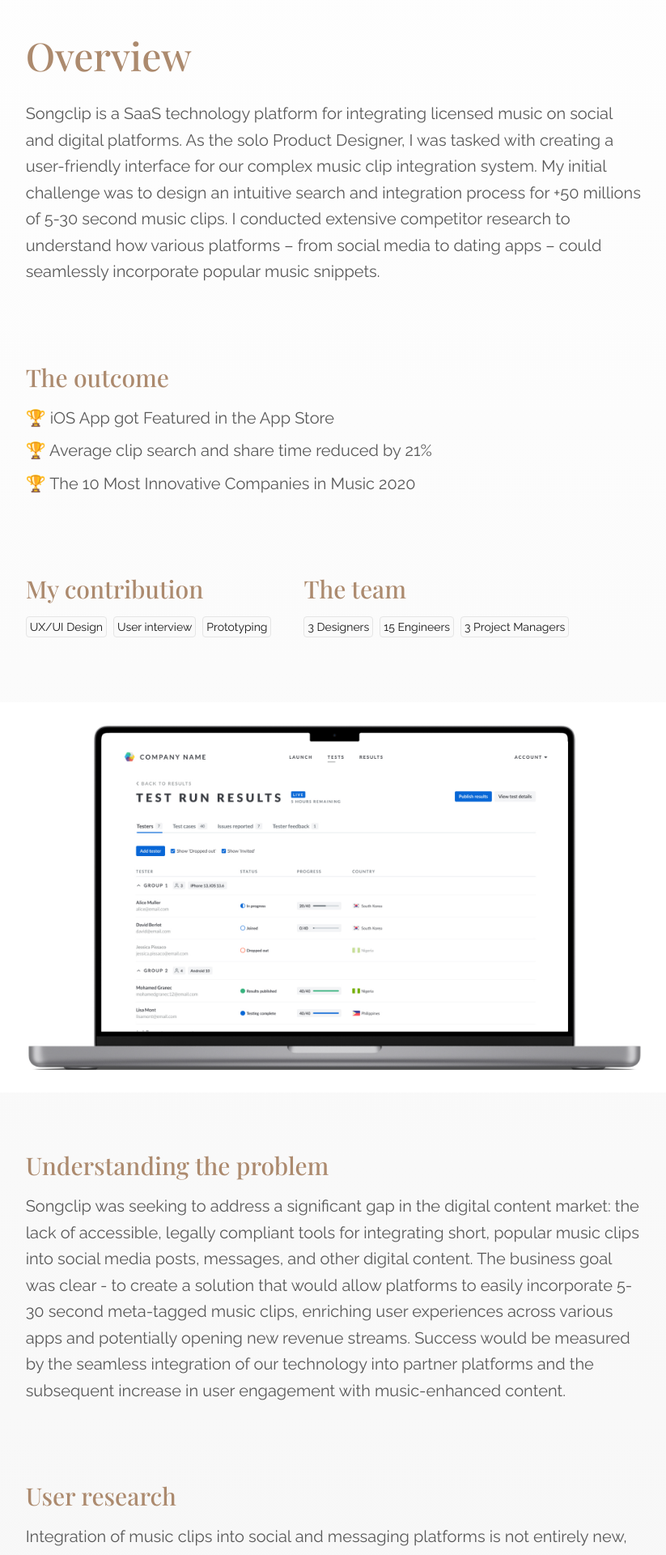
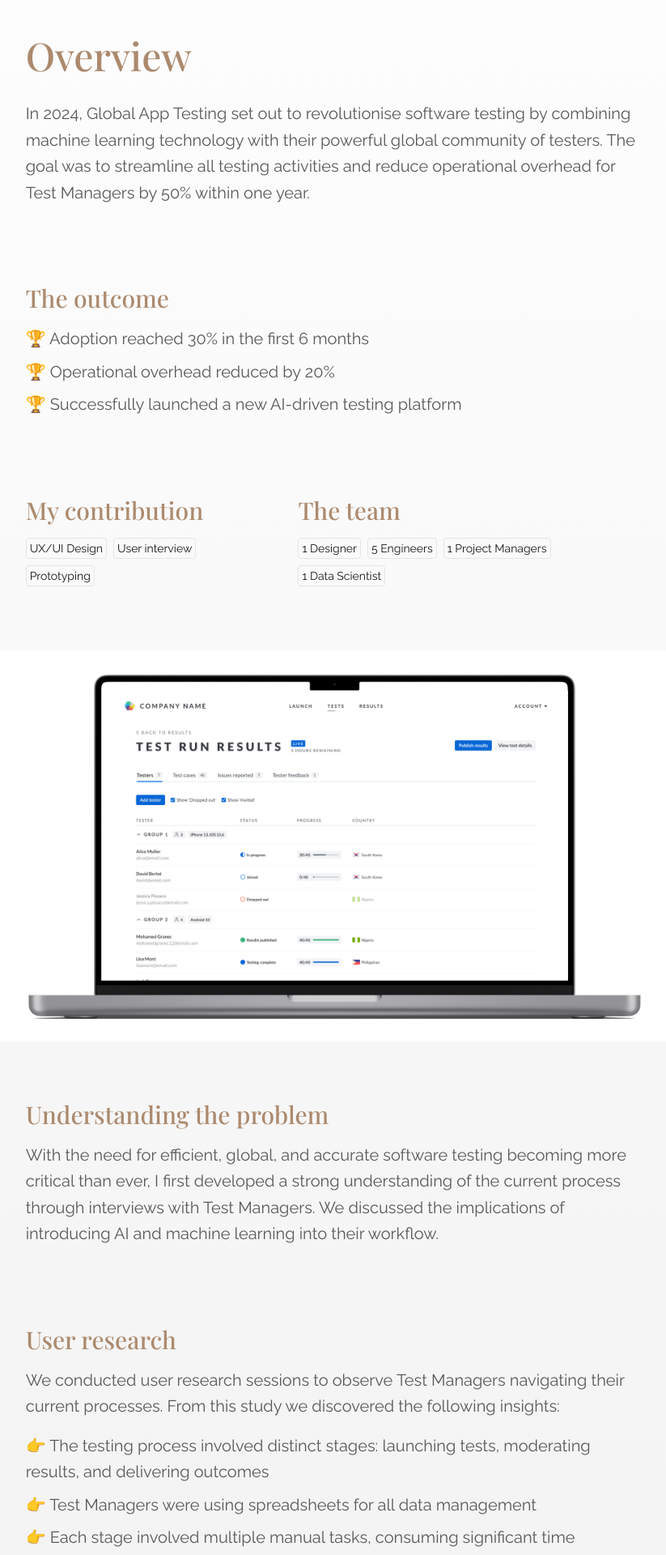
Before and after one commit to codeplaygroundspace/portfolio-designer, a Next.js app: page /global-app-testing in a window 1280 px wide. Shown: the part 400-2320 px from the top of the page at 81% size, without its empty margins (227-1050 px from the left). Built offline with nearby package versions, Linux system fonts and the light colour scheme; a web font is replaced by a local one.

Commit message:
add gat case study

```diff
--- a/src/app/global-app-testing/page.tsx
+++ b/src/app/global-app-testing/page.tsx
@@ -18,27 +18,24 @@ function CaseStudy() {
   return (
     <>
       <section className="my-grid">
-        <h1>Redesigning an App Testing experience with AI</h1>
+        <h1>Designing an AI Testing platform</h1>
       </section>
       <section className="my-grid">
         <h2>Overview</h2>
         <p>
-          Songclip is a SaaS technology platform for integrating licensed music
-          on social and digital platforms. As the solo Product Designer, I was
-          tasked with creating a user-friendly interface for our complex music
-          clip integration system. My initial challenge was to design an
-          intuitive search and integration process for +50 millions of 5-30
-          second music clips. I conducted extensive competitor research to
-          understand how various platforms – from social media to dating apps –
-          could seamlessly incorporate popular music snippets.
+          In 2024, Global App Testing set out to revolutionise software testing
+          by combining machine learning technology with their powerful global
+          community of testers. The goal was to streamline all testing
+          activities and reduce operational overhead for Test Managers by 50%
+          within one year.
         </p>
       </section>
       <section className="my-grid">
         <h3>The outcome</h3>
         <ul className="mt-4 list-inside space-y-2">
-          <li>🏆 iOS App got Featured in the App Store</li>
-          <li>🏆 Average clip search and share time reduced by 21%</li>
-          <li>🏆 The 10 Most Innovative Companies in Music 2020</li>
+          <li>🏆 Adoption reached 30% in the first 6 months</li>
+          <li>🏆 Operational overhead reduced by 20%</li>
+          <li>🏆 Successfully launched a new AI-driven testing platform</li>
         </ul>
       </section>
       <section className="my-grid flex flex-col lg:flex-row gap-4 lg:gap-8">
@@ -77,37 +74,31 @@ function CaseStudy() {
       <section className="my-grid">
         <h3>Understanding the problem</h3>
         <p>
-          Songclip was seeking to address a significant gap in the digital
-          content market: the lack of accessible, legally compliant tools for
-          integrating short, popular music clips into social media posts,
-          messages, and other digital content. The business goal was clear - to
-          create a solution that would allow platforms to easily incorporate
-          5-30 second meta-tagged music clips, enriching user experiences across
-          various apps and potentially opening new revenue streams. Success
-          would be measured by the seamless integration of our technology into
-          partner platforms and the subsequent increase in user engagement with
-          music-enhanced content.
+          With the need for efficient, global, and accurate software testing
+          becoming more critical than ever, I first developed a strong
+          understanding of the current process through interviews with Test
+          Managers. We discussed the implications of introducing AI and machine
+          learning into their workflow.
         </p>
       </section>
       <section className="my-grid">
         <h3>User research</h3>
         <p>
-          Integration of music clips into social and messaging platforms is not
-          entirely new, so after understanding the requirements, I began by
-          examining existing solutions. This investigation highlighted several
-          key considerations:
+          We conducted user research sessions to observe Test Managers
+          navigating their current processes. From this study we discovered the
+          following insights:
         </p>
         <ul className="mt-4 list-inside space-y-2">
           <li>
-            👉 How do we curate and present music clips to match user
-            preferences?
+            👉 The testing process involved distinct stages: launching tests,
+            moderating results, and delivering outcomes
           </li>
           <li>
-            👉 How do we ensure seamless integration across various platforms?
+            👉 Test Managers were using spreadsheets for all data management
           </li>
           <li>
-            👉 What UI elements will feel familiar to users of TikTok,
-            Instagram, and Snapchat?
+            👉 Each stage involved multiple manual tasks, consuming significant
+            time
           </li>
         </ul>
       </section>
@@ -135,19 +126,11 @@ function CaseStudy() {
       <section className="my-grid">
         <h3>Designing the solution</h3>
         <p>
-          Our solution was to build a platform that stores and track the data
-          that was currently living on spreadsheets and use machine learning and
-          AI to replace most of Test Managers decisions and actions.
-        </p>
-        <p>
-          The solution design process for Spoked involved extensive iteration
-          and user testing. I initially created a detailed user journey map to
-          outline key touchpoints and interactions. This was followed by
-          developing prototypes and exploring various approaches to
-          personalising training plans and boosting user engagement. The
-          challenge was to distill complex training data and features into a
-          streamlined, intuitive experience that would be accessible for both
-          beginners and advanced cyclists.
+          Solution design involved iteration and user testing. High-level logic
+          was mapped out, followed by prototypes. We explored various options,
+          particularly around automating decision-making processes. The
+          challenge was presenting complex testing data in a simple,
+          easy-to-understand way while incorporating AI assistance.
         </p>
       </section>
       <section className="my-image">
@@ -170,68 +153,29 @@ function CaseStudy() {
           priority
         />
       </section>
-
-      <section className="my-grid">
-        <h3>Web App design</h3>
-        <p>
-          In order to reach non-iOS users, I also designed a Progressive Web
-          Application suitable for users on desktop and mobile.
-        </p>
-      </section>
-      <section className="my-image">
-        <Image
-          src="/portfolio-songclip/songclip-web.jpeg"
-          alt="Songclip Progressive Web
-          Application mockup"
-          className="my-image"
-          width={1640}
-          height={400}
-          priority
-        />
-      </section>
-      <section className="my-grid">
-        <h3>Third-party integrations</h3>
-        <p>
-          The Songclip API lets other platforms make music part of what’s being
-          created, shared, and send. We worked in collaboration with Viber in
-          order to achieve a great integration between these two products.
-        </p>
-      </section>
-      <section className="my-image">
-        <Image
-          src="/portfolio-songclip/songclip-api.jpeg"
-          alt="Songclip API"
-          className="my-image"
-          width={1640}
-          height={400}
-          priority
-        />
-      </section>
       <section className="my-grid">
         <h3>User feedback</h3>
         <p>
-          Prototypes were iterated on multiple times after remote user testing
-          sessions. Users were asked to complete a full journey, from searching
-          for a music clip to sharing it on social platforms. We observed their
-          interactions with the search, preview, and sharing tools, and followed
-          up to understand their expectations for music integration in their
-          creative workflows.
+          Prototypes were iterated on after remote user testing sessions. Users
+          were asked to complete a full testing cycle using the new platform. We
+          observed their understanding of the AI-assisted process and followed
+          up to understand how they expected the new system to impact their
+          workflow.
         </p>
       </section>
       <section className="my-grid">
         <h3>The result</h3>
         <p>
-          The final design transformed how Songclip presents and integrates
-          music clips. The app now provides an intuitive search process with
-          clear preview and editing options and seamless sharing capabilities.
-          The design improvements simplified the user experience and addressed
-          the complexities of copyright compliance and cross-platform
-          compatibility.
+          The final design transformed the way Global App Testing manages the
+          testing process. The new platform stores and tracks data previously
+          managed in spreadsheets, using machine learning and AI to automate
+          many of the Test Managers decisions and actions. The testing process
+          was streamlined, with clear explanations of AI-assisted steps.
         </p>
         <ul className="mt-4 list-inside space-y-2">
-          <li>🏆 iOS App got Featured in the App Store</li>
-          <li>🏆 Average clip search and share time reduced by 21%</li>
-          <li>🏆 The 10 Most Innovative Companies in Music 2020</li>
+          <li>🏆 Adoption reached 30% in the first 6 months</li>
+          <li>🏆 Operational overhead reduced by 20%</li>
+          <li>🏆 Successfully launched a new AI-driven testing platform</li>
         </ul>
       </section>
     </>
--- a/src/app/teams.ts
+++ b/src/app/teams.ts
@@ -1,4 +1,9 @@
-export const teamGat = ["3 Designers", "15 Engineers", "3 Project Managers"];
+export const teamGat = [
+  "1 Designer",
+  "5 Engineers",
+  "1 Project Managers",
+  "1 Data Scientist",
+];
 
 export const teamSpoked = [
   "1 Designer",
```
